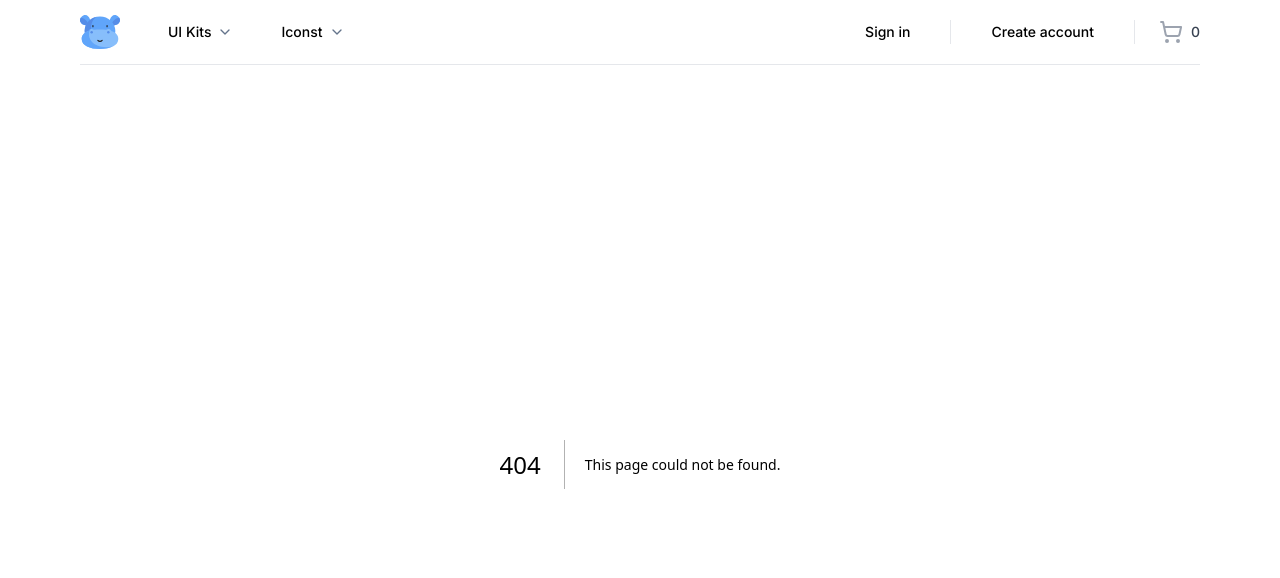
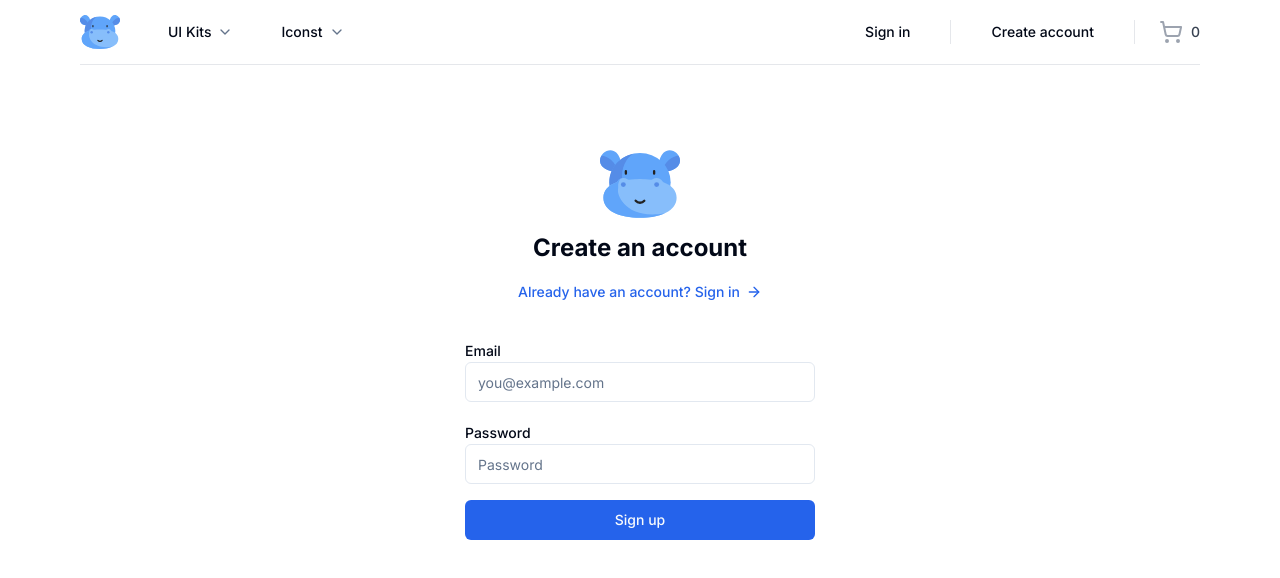
Before and after one commit to Andresfrla/digital_hippo, a Next.js app: page /sign-up in a window 1280 px wide. Before the commit this address had no page. Shown: the top 578 px of the page. Built offline with nearby package versions, Linux system fonts and the light colour scheme.

Commit message:
auth flow

```diff
--- /dev/null
+++ b/nodemon.json
@@ -0,0 +1,6 @@
+{
+    "watch": ["server.ts", "src/collections/**/*/.ts", "src/trpc/index.ts"],
+    "exec": "ts-node --project tsconfig.server.json src/server.ts -- -I",
+    "ext": "js ts",
+    "stdin": false
+}
--- /dev/null
+++ b/src/app/(auth)/sign-up/page.tsx
@@ -0,0 +1,85 @@
+"use client"
+
+import { Icons } from "@/components/Icons"
+import { Button, buttonVariants } from "@/components/ui/button"
+import { Input } from "@/components/ui/input"
+import { Label } from "@/components/ui/label"
+import { cn } from "@/lib/utils"
+import { ArrowRight } from "lucide-react"
+import Link from "next/link"
+import { useForm } from "react-hook-form"
+import { zodResolver } from '@hookform/resolvers/zod'
+import { AuthCredentialValidatior, TAuthCredentialsValidator } from "@/lib/validators/account-credentials-validator"
+
+
+const Page = () => {
+
+
+
+  const {
+    register,
+    handleSubmit,
+    formState: {errors}
+  } = useForm<TAuthCredentialsValidator>({
+    resolver: zodResolver(AuthCredentialValidatior),
+  })
+
+  const onSubmit = ({email, password}: TAuthCredentialsValidator) => {
+    // send data to the server
+  }
+
+  return (
+    <>
+      <div className="container relative flex pt-20 flex-col items-center justify-center lg:px-0">
+        <div className="mx-auto flex w-full flex-col justify-center space-y-6 sm:w-[350px]">
+          <div className="flex flex-col items-center space-y-2 text-center">
+            <Icons.logo className="h-20 w-20"/>
+            <h1 className="text-2xl font-bold">
+              Create an account
+            </h1>
+
+            <Link className={buttonVariants({
+              variant: 'link',
+              className: 'gap-1.5'
+            })} href='/sign-in'>
+              Already have an account? Sign in
+              <ArrowRight className="size-4"/>
+            </Link>
+          </div>
+
+          <div className="grid gap-6">
+            <form onSubmit={handleSubmit(onSubmit)}>
+              <div className="grid gap-2">
+                <div className="grid gap-1 py-2">
+                  <Label htmlFor="email">Email</Label>
+                  <Input
+                  {...register("email")}
+                  className={cn({
+                    "focus-visible:ring-red-500": errors.email,
+                  })}
+                  placeholder="you@example.com"
+                  />
+                </div>
+
+                <div className="grid gap-1 py-2">
+                  <Label htmlFor="password">Password</Label>
+                  <Input
+                  {...register("password")}
+                  className={cn({
+                    "focus-visible:ring-red-500": errors.password
+                  })}
+                  placeholder="Password"
+                  />
+                </div>
+
+                <Button>Sign up</Button>
+              </div>
+            </form>
+          </div>
+        </div>
+      </div>
+    </>
+  )
+}
+
+export default Page
--- /dev/null
+++ b/src/components/ui/input.tsx
@@ -0,0 +1,25 @@
+import * as React from "react"
+
+import { cn } from "@/lib/utils"
+
+export interface InputProps
+  extends React.InputHTMLAttributes<HTMLInputElement> {}
+
+const Input = React.forwardRef<HTMLInputElement, InputProps>(
+  ({ className, type, ...props }, ref) => {
+    return (
+      <input
+        type={type}
+        className={cn(
+          "flex h-10 w-full rounded-md border border-input bg-background px-3 py-2 text-sm ring-offset-background file:border-0 file:bg-transparent file:text-sm file:font-medium placeholder:text-muted-foreground focus-visible:outline-none focus-visible:ring-2 focus-visible:ring-ring focus-visible:ring-offset-2 disabled:cursor-not-allowed disabled:opacity-50",
+          className
+        )}
+        ref={ref}
+        {...props}
+      />
+    )
+  }
+)
+Input.displayName = "Input"
+
+export { Input }
--- /dev/null
+++ b/src/components/ui/label.tsx
@@ -0,0 +1,26 @@
+"use client"
+
+import * as React from "react"
+import * as LabelPrimitive from "@radix-ui/react-label"
+import { cva, type VariantProps } from "class-variance-authority"
+
+import { cn } from "@/lib/utils"
+
+const labelVariants = cva(
+  "text-sm font-medium leading-none peer-disabled:cursor-not-allowed peer-disabled:opacity-70"
+)
+
+const Label = React.forwardRef<
+  React.ElementRef<typeof LabelPrimitive.Root>,
+  React.ComponentPropsWithoutRef<typeof LabelPrimitive.Root> &
+    VariantProps<typeof labelVariants>
+>(({ className, ...props }, ref) => (
+  <LabelPrimitive.Root
+    ref={ref}
+    className={cn(labelVariants(), className)}
+    {...props}
+  />
+))
+Label.displayName = LabelPrimitive.Root.displayName
+
+export { Label }
--- /dev/null
+++ b/src/lib/validators/account-credentials-validator.ts
@@ -0,0 +1,10 @@
+import { z } from 'zod'
+
+export const AuthCredentialValidatior = z.object({
+    email: z.string().email(),
+    password: z.string().min(8, {
+      message: 'Password must be at least 8 characters long',
+    })
+  })
+
+export type TAuthCredentialsValidator = z.infer<typeof AuthCredentialValidatior>
--- a/src/payload.config.ts
+++ b/src/payload.config.ts
@@ -23,7 +23,7 @@
     },
     editor: slateEditor({}),
     db: mongooseAdapter({
-        url: process.env.MONGOBD_URL!
+        url: process.env.MONGODB_URL!
     }),
     typescript: {
         outputFile: path.resolve(__dirname, 'payload-types.js')
```
Also changed, not shown: package.json (+8 -1 lines), tsconfig.server.json (added, +10 -0 lines), 1 other file (tests, documents, lock files or other folders).
